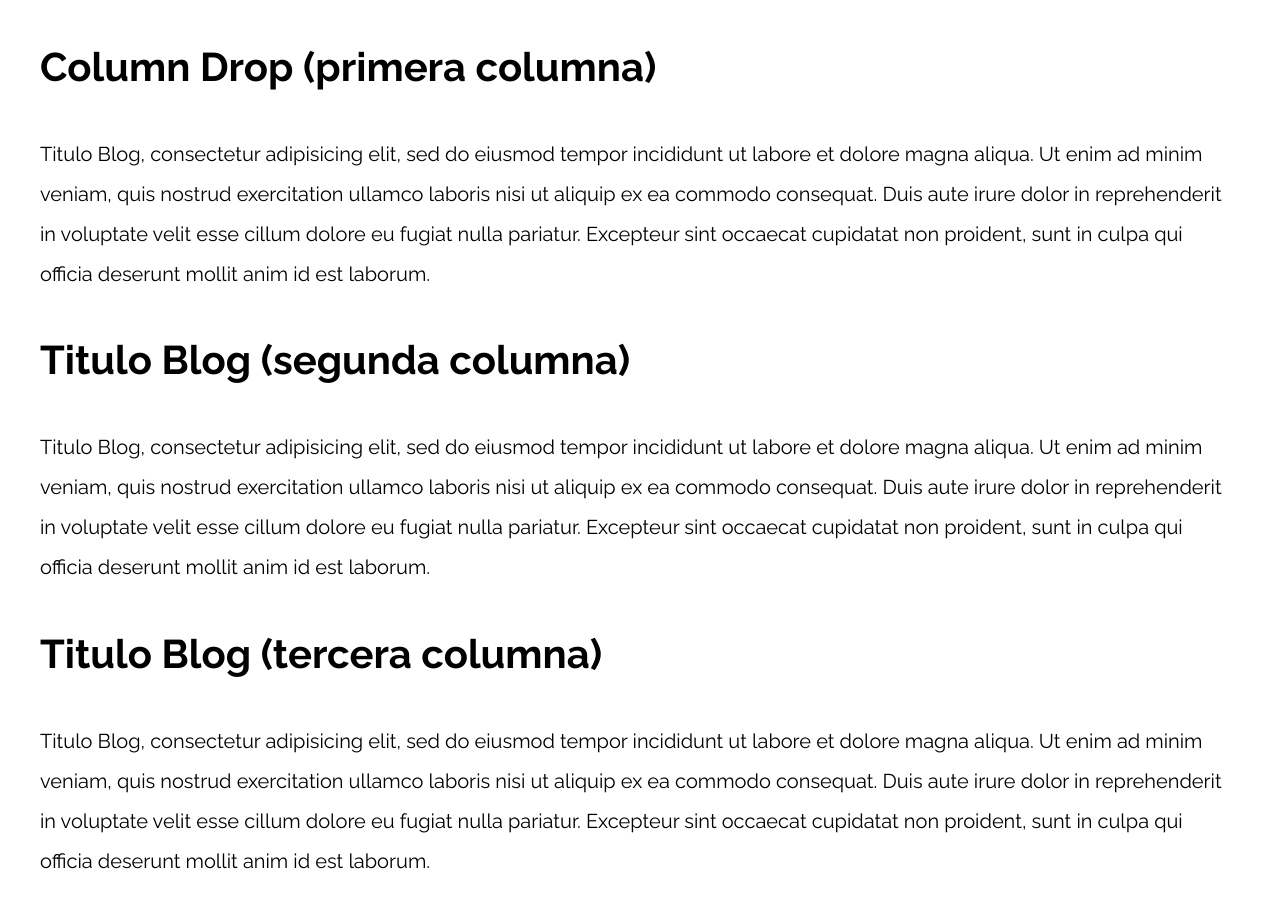
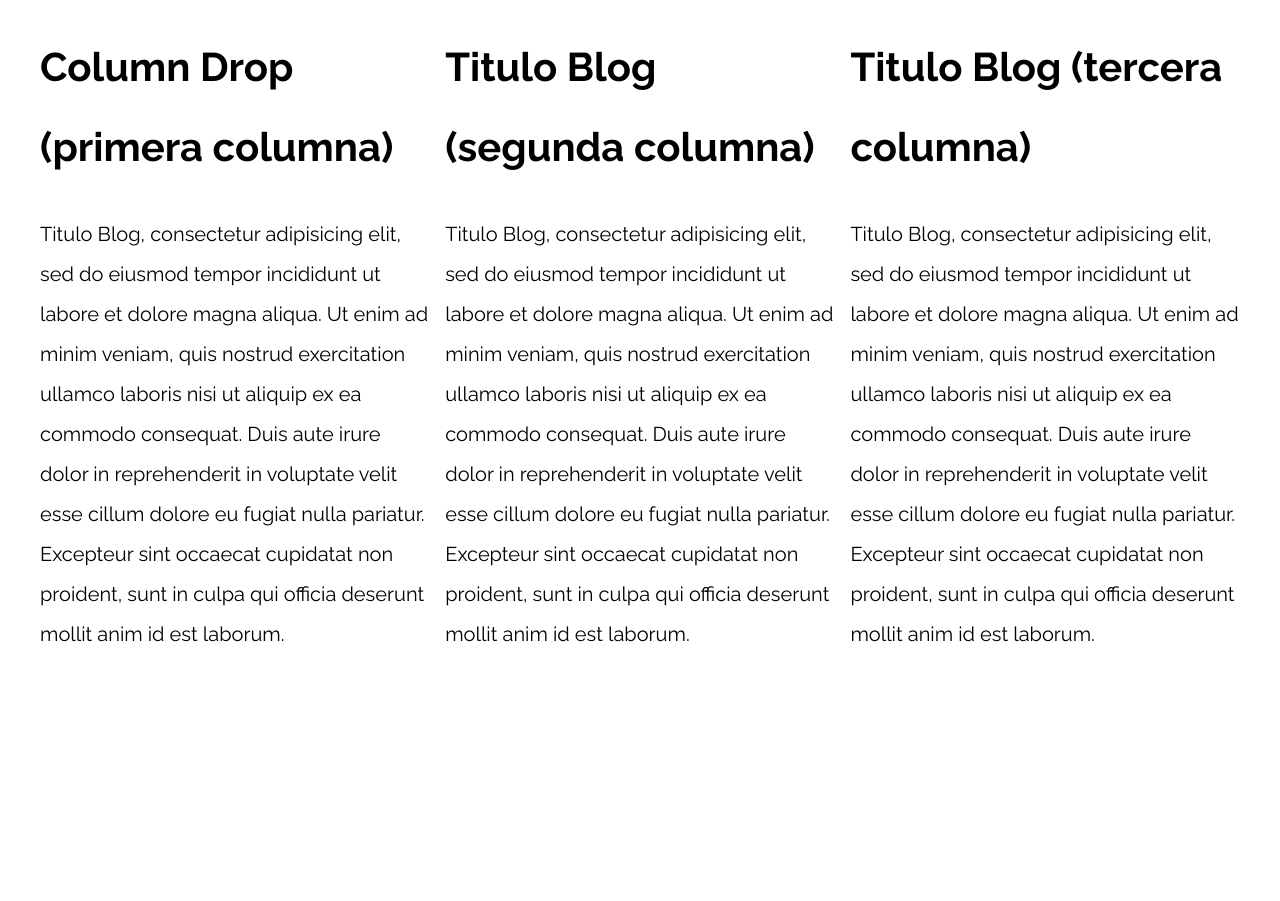
Before and after one commit to LucasNF22/practica-RWD, a plain HTML site: page 08-column_drop_flexbox/index.html in a window 1280 px wide. After the commit the page ends 800 px from the top, so only its background shows below. Drawn offline with nearby package versions, Linux system fonts and the light colour scheme.

Commit message:
Update en practica de RWB

```diff
--- a/02-2columnas_iguales_flexbox/css/styles.css
+++ b/02-2columnas_iguales_flexbox/css/styles.css
@@ -39,3 +39,14 @@ h1 {
 }
 
 /** CODIGO AQUI **/
+
+@media (min-width: 768px) {
+    .contenedor {
+        display:flex;
+        column-gap: 2rem;
+    }
+
+    .entrada-blog {
+        width: 50%
+    }
+}
--- a/07-column_drop_css_grid/css/styles.css
+++ b/07-column_drop_css_grid/css/styles.css
@@ -50,3 +50,30 @@ p {
 
 
 /** CODIGO AQUI **/
+
+@media (min-width:480px){
+    .column-drop-grid{
+        display: grid;
+        grid-template-columns: repeat(2, 1fr);
+    }
+    .tercera {
+        grid-column: 2 / 3 ;
+    }
+    .segunda {
+        grid-column: 1/3;
+        grid-row: 2/3;
+    }
+}
+
+@media (min-width:768px){
+    .column-drop-grid{
+        grid-template-columns: repeat(3, 1fr);
+    }
+    .segunda {
+        grid-column: 2/3;
+        grid-row: unset;
+    }
+    .tercera {
+        grid-column: 3/4;
+    }
+}
--- a/08-column_drop_flexbox/css/styles.css
+++ b/08-column_drop_flexbox/css/styles.css
@@ -48,3 +48,24 @@ p {
 }
 
 /** CODIGO AQUI **/
+
+@media (min-width:480px){
+    .column-drop-flex{
+        display: flex;
+        justify-content: space-between;
+        flex-wrap: wrap;
+    }
+    .primera,
+    .segunda {
+        flex-basis: calc(50% - 1rem);
+    }
+
+}
+
+@media (min-width:768px){
+    .primera,
+    .segunda,
+    .tercera {
+        flex: 0 0 calc(33.3% - 1rem);
+    }
+}
--- a/08-column_drop_flexbox/index.html
+++ b/08-column_drop_flexbox/index.html
@@ -12,8 +12,8 @@
 
 <body>
 
-    <div class="contenedor">
-        <main>
+    <div class="contenedor column-drop-flex">
+        <main class="primera">
             <h1>Column Drop (primera columna)</h1>
             <p>
                 Titulo Blog, consectetur adipisicing elit, sed do eiusmod tempor incididunt ut labore et dolore magna aliqua. Ut enim ad minim veniam, quis nostrud exercitation ullamco laboris nisi ut aliquip ex ea commodo consequat. Duis aute irure dolor in reprehenderit
@@ -21,7 +21,7 @@
             </p>
         </main>
 
-        <aside>
+        <aside class="segunda">
             <h1>Titulo Blog (segunda columna)</h1>
             <p>
                 Titulo Blog, consectetur adipisicing elit, sed do eiusmod tempor incididunt ut labore et dolore magna aliqua. Ut enim ad minim veniam, quis nostrud exercitation ullamco laboris nisi ut aliquip ex ea commodo consequat. Duis aute irure dolor in reprehenderit
@@ -29,7 +29,7 @@
             </p>
         </aside>
 
-        <aside>
+        <aside class="tercera">
             <h1>Titulo Blog (tercera columna)</h1>
             <p>
                 Titulo Blog, consectetur adipisicing elit, sed do eiusmod tempor incididunt ut labore et dolore magna aliqua. Ut enim ad minim veniam, quis nostrud exercitation ullamco laboris nisi ut aliquip ex ea commodo consequat. Duis aute irure dolor in reprehenderit
```
Also changed, not shown: 03-3columnas_iguales_css_grid/css/styles.css (+8 -0 lines), 03-3columnas_iguales_css_grid/index.html (+1 -1 lines), 04-3columnas_iguales_flexbox/css/styles.css (+12 -0 lines), 04-3columnas_iguales_flexbox/index.html (+1 -1 lines), 05-3columnas_css_grid/css/styles.css (+13 -0 lines), 05-3columnas_css_grid/index.html (+4 -4 lines), 06-3columnas_flexbox/css/styles.css (+18 -0 lines), 06-3columnas_flexbox/index.html (+4 -4 lines), 07-column_drop_css_grid/index.html (+4 -4 lines).
